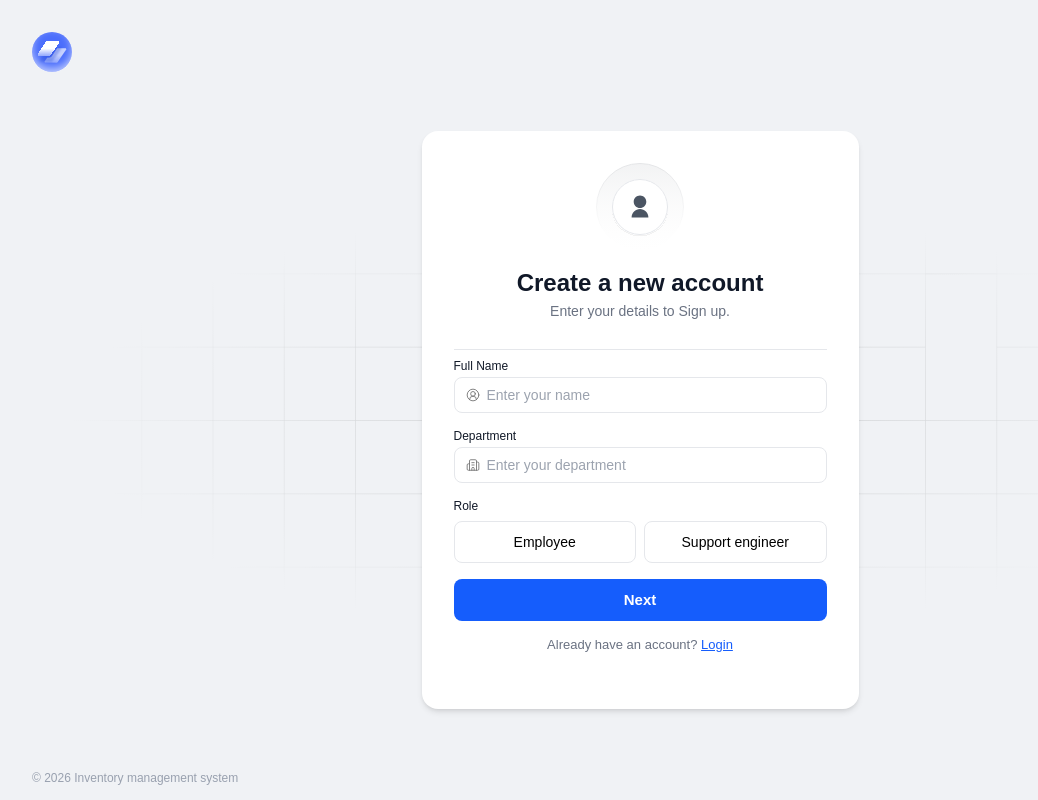
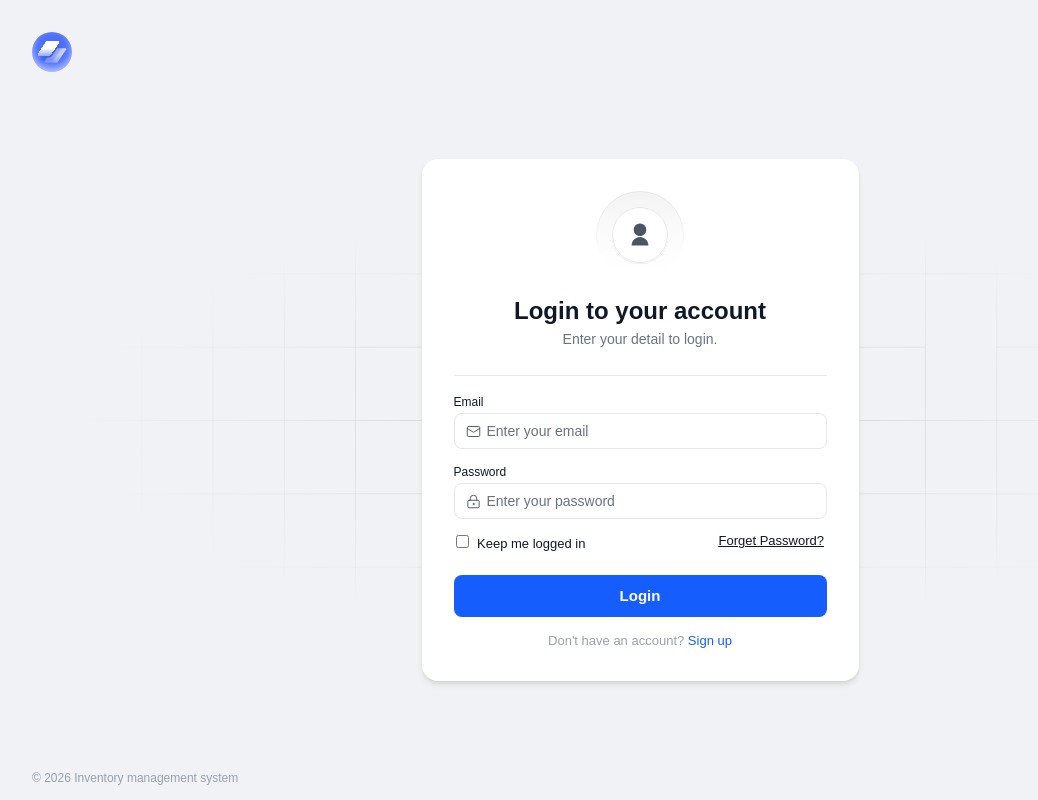
Before and after one commit to uzairkagzi33-stack/Internship, a React (Vite) app in the folder IMS-FrontEnd/SignUp/: page /login in a window 1280 px wide. Shown: the whole page, without its empty margins (0-1038 px from the left). Built offline with nearby package versions, Linux system fonts and the light colour scheme.

Commit message:
Worked on Reusable components

```diff
--- a/IMS-FrontEnd/SignUp/package.json
+++ b/IMS-FrontEnd/SignUp/package.json
@@ -14,6 +14,7 @@
     "lucide-react": "^0.577.0",
     "react": "^19.2.4",
     "react-dom": "^19.2.4",
+    "react-router-dom": "^7.13.1",
     "tailwindcss": "^4.2.1"
   },
   "devDependencies": {
--- a/IMS-FrontEnd/SignUp/src/App.jsx
+++ b/IMS-FrontEnd/SignUp/src/App.jsx
@@ -1,5 +1,6 @@
-import SignUpPage from "./pages/SignUpPage";
+import { RouterProvider } from "react-router-dom";
+import router from "./router/router";
 
 export default function App() {
-  return <SignUpPage />;
+  return <RouterProvider router={router} />;
 }
--- /dev/null
+++ b/IMS-FrontEnd/SignUp/src/Layouts/AuthLayout.jsx
@@ -0,0 +1,41 @@
+import { Outlet } from "react-router-dom";
+import Header            from "../components/layout/Header";
+import Footer            from "../components/layout/Footer";
+import PatternBackground from "../components/layout/PatternBackground";
+
+// ── AuthLayout ────────────────────────────────────────────────────────────────
+// Wraps all auth pages (SignUp, Login, ForgotPassword, etc.)
+// <Outlet /> renders the matched child route's page in the centre slot.
+//
+// Route setup example (in main.jsx or router.jsx):
+//
+//   <Route element={<AuthLayout />}>
+//     <Route path="/signup"         element={<SignUpPage />} />
+//     <Route path="/login"          element={<LoginPage />} />
+//     <Route path="/forgot-password" element={<ForgotPasswordPage />} />
+//   </Route>
+
+export default function AuthLayout() {
+  return (
+    <div className="min-h-screen flex flex-col bg-[#F0F2F5]">
+
+      {/* Header: 1352×40 */}
+      <Header />
+
+      {/* Main: centres whatever <Outlet /> renders */}
+      <main className="flex-1 flex items-center justify-center relative">
+
+        {/* Pattern: 1140×440, sits behind the card */}
+        <PatternBackground />
+
+        {/* Child page renders here — SignUpPage, LoginPage, etc. */}
+        <Outlet />
+
+      </main>
+
+      {/* Footer: 1352×20 */}
+      <Footer />
+
+    </div>
+  );
+}
--- /dev/null
+++ b/IMS-FrontEnd/SignUp/src/components/login/ForgetPassword.jsx
@@ -0,0 +1,36 @@
+import React from 'react'
+
+function ForgetPassword() {
+  return (
+    <div
+    className='flex items-center justify-between px-1 my-2'
+    style={{width:"376px",height:"20px"}}
+    >
+    <div style={{width:"143px", height:'20px'}}>
+
+    <input
+    type='checkbox'
+    id='cb1'
+    className='bg-blue-600'
+    >
+
+    </input>
+    <label
+    htmlFor='cb1'
+    className='text-slate-900 ml-2'
+    style={{fontSize:13, lineHeight:"20px"}}
+    >
+        Keep me logged in
+    </label>
+    </div>
+    <div
+    style={{width:"199px", height:'20px',textAlign:"right",fontSize:13, lineHeight:"20px"}}
+    className='text-slate-900 underline cursor-pointer hover:text-blue-600 active:text-blue-800'>
+    <a>Forget Password?</a>
+    </div>
+
+    </div>
+  )
+}
+
+export default ForgetPassword
--- a/IMS-FrontEnd/SignUp/src/components/signup/SignUpCard.jsx
+++ b/IMS-FrontEnd/SignUp/src/components/signup/SignUpCard.jsx
@@ -1,56 +1,67 @@
 import CustomIcon from "../icons/CustomIcon";
 
-// Card header: icon + title + subtitle (373×(88+16+60))
-function CardHeader() {
+// ── Content Divider ───────────────────────────────────────────────────────────
+function ContentDivider() {
+  return (
+    <div style={{ width: 373, height: 0, marginTop: 20, marginBottom: 20 }}>
+      <hr className="border-t border-[#E5E7EB]" style={{ margin: 0 }} />
+    </div>
+  );
+}
+
+// ── Card Header ───────────────────────────────────────────────────────────────
+function CardHeader({ icon, title, subtitle }) {
   return (
     <div className="flex flex-col items-center" style={{ width: 373 }}>
-      {/* Profile icon: 88×88 */}
       <div style={{ width: 88, height: 88 }}>
-        <CustomIcon />
+        {icon ?? <CustomIcon />}
       </div>
-
-      {/* Title block: 373×60 */}
       <div
         className="flex flex-col items-center text-center mt-4"
         style={{ width: 373, height: 60 }}
       >
-        {/* "Create a new account": 373×32 */}
         <h1
           className="font-semibold text-gray-900"
           style={{ width: 373, height: 32, fontSize: 24, lineHeight: "32px" }}
         >
-          Create a new account
+          {title}
         </h1>
-        {/* Subheading: 373×24 */}
         <p
           className="text-gray-500"
           style={{ width: 373, height: 24, fontSize: 14, lineHeight: "24px" }}
         >
-          Enter your details to Sign up.
+          {subtitle}
         </p>
       </div>
     </div>
   );
 }
 
-// Content divider: 373×0, introduces 10px gap top + bottom
-function ContentDivider() {
-  return (
-    <div style={{ width: 373, height: 0, marginTop: 22, marginBottom: 10 }}>
-      <hr className="border-t border-gray-200" style={{ margin: 0 }} />
-    </div>
-  );
-}
-
-// Card shell: 437×578, shadow-md, renders children (the form) inside
-export default function SignUpCard({ children }) {
+// ── SignUpCard ────────────────────────────────────────────────────────────────
+// Props:
+//   title       (string)    — card heading
+//   subtitle    (string)    — card subheading
+//   icon        (ReactNode) — optional icon, defaults to <CustomIcon />
+//   showDivider (bool)      — show HR divider, default true
+//   width       (number)    — card width px, default 437
+//   minHeight   (number)    — card min-height px, default 578
+//   children    (ReactNode) — card body content
+export default function SignUpCard({
+  title       = "Create a new account",
+  subtitle    = "Enter your details to Sign up.",
+  icon,
+  showDivider = true,
+  width       = 437,
+  minHeight   = 578,
+  children,
+}) {
   return (
     <div
       className="relative z-10 bg-white rounded-2xl shadow-md flex flex-col items-center"
-      style={{ width: 437, minHeight: 578, padding: "32px" }}
+      style={{ width, minHeight, padding: "32px" }}
     >
-      <CardHeader />
-      <ContentDivider />
+      <CardHeader icon={icon} title={title} subtitle={subtitle} />
+      {showDivider && <ContentDivider />}
       {children}
     </div>
   );
--- a/IMS-FrontEnd/SignUp/src/components/signup/SignUpForm.jsx
+++ b/IMS-FrontEnd/SignUp/src/components/signup/SignUpForm.jsx
@@ -1,60 +1,69 @@
-import { CircleUserRound , Building2 } from "lucide-react";
+import { CircleUserRound, Building2 } from "lucide-react";
 
-// Reusable text input field with left icon
-// eslint-disable-next-line no-unused-vars
-function InputField({ id, label, placeholder, value, onChange, icon: Icon }) {
+// ── Reusable Input Field ──────────────────────────────────────────────────────
+// Props:
+//   id          (string)    — input id + label htmlFor
+//   label       (string)    — label text
+//   placeholder (string)    — input placeholder
+//   value       (string)    — controlled value
+//   onChange    (fn)        — change handler
+//   icon        (ReactNode) — lucide icon component
+//   type        (string)    — input type, default "text"
+export function InputField({ id, label, placeholder, value, onChange, icon: Icon, type = "text" }) {
   return (
-    // Wrapper: 373×58, gap spacing/2 (4px)
     <div className="flex flex-col" style={{ width: 373, height: 58, gap: 4 }}>
-      {/* Label: 373×14 */}
       <label
         htmlFor={id}
-        className="text-[#111928] font-medium"
+        className="text-gray-900 font-medium"
         style={{ height: 14, fontSize: 12, lineHeight: "14px" }}
       >
         {label}
       </label>
-      {/* Input: 373×36 */}
       <div className="relative flex items-center" style={{ height: 36 }}>
+        {Icon && (
           <Icon
-        size={14}
-          className="absolute left-3 text-[#737373] pointer-events-none"
+            size={15}
+            className="absolute left-3 text-gray-600 pointer-events-none"
             strokeWidth={1.5}
           />
+        )}
         <input
           id={id}
-          type="text"
+          type={type}
           placeholder={placeholder}
           value={value}
           onChange={onChange}
-          className="w-full pl-8 pr-3 text-[#111928] placeholder-[#9CA3AF] bg-white border border-[#E5E7EB] rounded-lg outline-none  transition-all"
-          style={{ height: 36, fontSize: 14 }}
+          className="w-full pr-3 text-gray-900 placeholder-gray-500 bg-white border border-gray-200 rounded-lg outline-none  focus:border-blue-500 transition-all"
+          style={{ height: 36, fontSize: 14, paddingLeft: Icon ? 32 : 12 }}
         />
       </div>
     </div>
   );
 }
 
-// Role selector — two toggle buttons
-function RoleSelector({ role, onSelect }) {
-  const ROLES = [
-    { value: "employee",  label: "Employee" },
-    { value: "engineer",  label: "Support engineer" },
-  ];
-
+// ── Role Selector ─────────────────────────────────────────────────────────────
+// Props:
+//   role     (string)   — currently selected value
+//   onSelect (fn)       — callback with selected value
+//   options  (array)    — [{ value, label }], defaults to Employee/Support engineer
+export function RoleSelector({
+  role,
+  onSelect,
+  options = [
+    { value: "employee", label: "Employee" },
+    { value: "engineer", label: "Support engineer" },
+  ],
+}) {
   return (
-    // Wrapper: 373×64, gap 8px
     <div className="flex flex-col" style={{ width: 373, height: 64, gap: 8 }}>
-      {/* Label: 373×14 */}
       <label
         className="text-gray-900 font-medium"
         style={{ height: 14, fontSize: 12, lineHeight: "14px" }}
       >
         Role
       </label>
-      {/* Button row: 373×42 */}
       <div className="flex gap-2" style={{ height: 42 }}>
-        {ROLES.map(({ value, label }) => {
+        {options.map(({ value, label }) => {
           const selected = role === value;
           return (
             <button
@@ -65,7 +74,7 @@ function RoleSelector({ role, onSelect }) {
               style={{
                 height: 42,
                 fontSize: 14,
-                borderColor:     selected ? "rgb(38, 100, 235)" : "#E5E7EB",
+                borderColor:     selected ? "rgba(37, 99, 235, 1)" : "#E5E7EB",
                 // backgroundColor: selected ? "rgba(37, 99, 235, 0.06)" : "#ffffff",
                 // color:           selected ? "rgba(37, 99, 235, 1)" : "#111928",
               }}
@@ -79,8 +88,28 @@ function RoleSelector({ role, onSelect }) {
   );
 }
 
-// Full form — wraps all fields (373×204 form area)
-export default function SignUpForm({ fullName, setFullName, department, setDepartment, role, setRole, onNext }) {
+// ── SignUpForm ────────────────────────────────────────────────────────────────
+// Props:
+//   fullName      / setFullName    — full name field state
+//   department    / setDepartment  — department field state
+//   role          / setRole        — selected role state
+//   onNext        (fn)             — submit handler
+//   buttonLabel   (string)         — button text, default "Next"
+//   footerText    (string)         — text before the link
+//   footerLinkText(string)         — link label
+//   footerLinkTo  (string)         — href for the footer link
+//   roleOptions   (array)          — custom role options passed to RoleSelector
+export default function SignUpForm({
+  fullName,       setFullName,
+  department,     setDepartment,
+  role,           setRole,
+  onNext,
+  buttonLabel    = "Next",
+  footerText     = "Already have an account?",
+  footerLinkText = "Login",
+  footerLinkTo   = "/login",
+  roleOptions,
+}) {
   return (
     <>
       {/* Form: 373×204 */}
@@ -105,29 +134,35 @@ export default function SignUpForm({ fullName, setFullName, department, setDepar
           onChange={e => setDepartment(e.target.value)}
           icon={Building2}
         />
-        <RoleSelector role={role} onSelect={setRole} />
+        <RoleSelector
+          role={role}
+          onSelect={setRole}
+          options={roleOptions}
+        />
       </form>
 
-      {/* Next button: 373×42, outside form */}
+      {/* Submit button: 373×42, outside form */}
       <button
         type="button"
         onClick={onNext}
         className="mt-4 rounded-lg bg-blue-600 text-white font-semibold hover:bg-blue-700 active:bg-blue-800 transition-colors cursor-pointer"
         style={{ width: 373, height: 42, fontSize: 15 }}
       >
-        Next
+        {buttonLabel}
       </button>
 
-      {/* Already have an account: 373×16 */}
+      {/* Footer link: 373×16 */}
+      {footerText && (
         <p
           className="mt-4 text-center text-gray-500"
           style={{ width: 373, height: 16, fontSize: 13, lineHeight: "16px" }}
         >
-        Already have an account?{" "}
-        <a href="/login" className="text-blue-600 font-medium  underline">
-          Login
+          {footerText}{" "}
+          <a href={footerLinkTo} className="text-blue-600 font-medium hover:underline">
+            {footerLinkText}
           </a>
         </p>
+      )}
     </>
   );
 }
--- /dev/null
+++ b/IMS-FrontEnd/SignUp/src/pages/LogInPage.jsx
@@ -0,0 +1,71 @@
+import { useState } from "react";
+import { useNavigate } from "react-router-dom";
+import { Mail, LockKeyhole  } from "lucide-react";
+import SignUpCard          from "../components/signup/SignUpCard";
+import { InputField }      from "../components/signup/SignUpForm";
+import ForgetPassword from "../components/login/ForgetPassword";
+
+export default function LoginPage() {
+  const [email,    setEmail]    = useState("");
+  const [password, setPassword] = useState("");
+  const navigate = useNavigate();
+
+  const handleLogin = () => {
+    if (!email || !password) return;
+    // TODO: call your auth API here
+    navigate("/dashboard");
+  };
+
+  return (
+    <SignUpCard
+      title="Login to your account"
+      subtitle="Enter your detail to login."
+      minHeight={420}
+    >
+      <form
+        className="flex flex-col"
+        style={{ width: 373, gap: 12 }}
+        onSubmit={e => { e.preventDefault(); handleLogin(); }}
+      >
+        <InputField
+          id="email"
+          label="Email"
+          placeholder="Enter your email"
+          type="email"
+          value={email}
+          onChange={e => setEmail(e.target.value)}
+          icon={Mail}
+        />
+        <InputField
+          id="password"
+          label="Password"
+          placeholder="Enter your password"
+          type="password"
+          value={password}
+          onChange={e => setPassword(e.target.value)}
+          icon={LockKeyhole}
+        />
+      </form>
+      <ForgetPassword />
+
+      <button
+        type="button"
+        onClick={handleLogin}
+        className="mt-4 rounded-lg bg-blue-600 text-white font-semibold hover:bg-blue-700 active:bg-blue-800 transition-colors"
+        style={{ width: 373, height: 42, fontSize: 15 }}
+      >
+        Login
+      </button>
+
+      <p
+        className="mt-4 text-center text-gray-400 "
+        style={{ width: 373, height: 16, fontSize: 13, lineHeight: "16px" }}
+      >
+        Don't have an account?{" "}
+        <a href="/signup" className="text-blue-600 font-medium hover:underline">
+          Sign up
+        </a>
+      </p>
+    </SignUpCard>
+  );
+}
--- a/IMS-FrontEnd/SignUp/src/pages/SignUpPage.jsx
+++ b/IMS-FrontEnd/SignUp/src/pages/SignUpPage.jsx
@@ -1,15 +1,12 @@
 import { useState } from "react";
+import SignUpCard from "../components/signup/SignUpCard";
+import SignUpForm from "../components/signup/SignUpForm";
 
-import Header            from "../components/layout/Header";
-import Footer            from "../components/layout/Footer";
-import PatternBackground from "../components/layout/PatternBackground";
-import SignUpCard        from "../components/signup/SignUpCard";
-import SignUpForm        from "../components/signup/SignUpForm";
-
+// SignUpPage is now lean — no layout concerns, just state + card + form
 export default function SignUpPage() {
-  const [fullName,    setFullName]    = useState("");
-  const [department,  setDepartment]  = useState("");
-  const [role,        setRole]        = useState(null); // "employee" | "engineer"
+  const [fullName,   setFullName]   = useState("");
+  const [department, setDepartment] = useState("");
+  const [role,       setRole]       = useState(null);
 
   const handleNext = () => {
     if (!fullName || !department || !role) return;
@@ -17,32 +14,20 @@ export default function SignUpPage() {
   };
 
   return (
-    <div className="min-h-screen flex flex-col bg-[#F0F2F5] font-">
-
-      {/* ── Header: 1352×40 ───────────────────────────────────────── */}
-      <Header />
-
-      {/* ── Main: grows, centers card, holds pattern behind ──────── */}
-      <main className="flex-1 flex items-center justify-center relative">
-
-        {/* Pattern: 1140×440, absolutely centered behind card */}
-        <PatternBackground />
-
-        {/* Card: 437×578 */}
-        <SignUpCard>
+    <SignUpCard
+      title="Create a new account"
+      subtitle="Enter your details to Sign up."
+    >
       <SignUpForm
         fullName={fullName}       setFullName={setFullName}
         department={department}   setDepartment={setDepartment}
         role={role}               setRole={setRole}
         onNext={handleNext}
+        buttonLabel="Next"
+        footerText="Already have an account?"
+        footerLinkText="Login"
+        footerLinkTo="/login"
       />
     </SignUpCard>
-
-      </main>
-
-      {/* ── Footer: 1352×20 ───────────────────────────────────────── */}
-      <Footer />
-
-    </div>
   );
 }
--- /dev/null
+++ b/IMS-FrontEnd/SignUp/src/router/router.jsx
@@ -0,0 +1,30 @@
+import { createBrowserRouter } from "react-router-dom";
+
+import AuthLayout          from "../layouts/AuthLayout";
+import SignUpPage          from "../pages/SignUpPage";
+import LoginPage           from "../pages/LogInPage";
+// import ForgotPasswordPage from "../pages/ForgotPasswordPage"; // add more here
+
+// ── Router ────────────────────────────────────────────────────────────────────
+//
+// AuthLayout wraps all auth pages:
+//   /signup  → SignUpPage
+//   /login   → LoginPage
+//
+// To add a new auth page:
+//   1. Create src/pages/YourPage.jsx  (just a <SignUpCard> + content, no layout)
+//   2. Import it here
+//   3. Add a <Route path="/your-path" element={<YourPage />} /> inside AuthLayout
+
+const router = createBrowserRouter([
+  {
+    element: <AuthLayout />,   // Header + PatternBackground + Outlet + Footer
+    children: [
+      { path: "/signup", element: <SignUpPage /> },
+      { path: "/login",  element: <LoginPage /> },
+      // { path: "/forgot-password", element: <ForgotPasswordPage /> },
+    ],
+  },
+]);
+
+export default router;
```
Also changed, not shown: 1 other file (tests, documents, lock files or other folders). Lines whose indentation alone changed are shown as unchanged.
